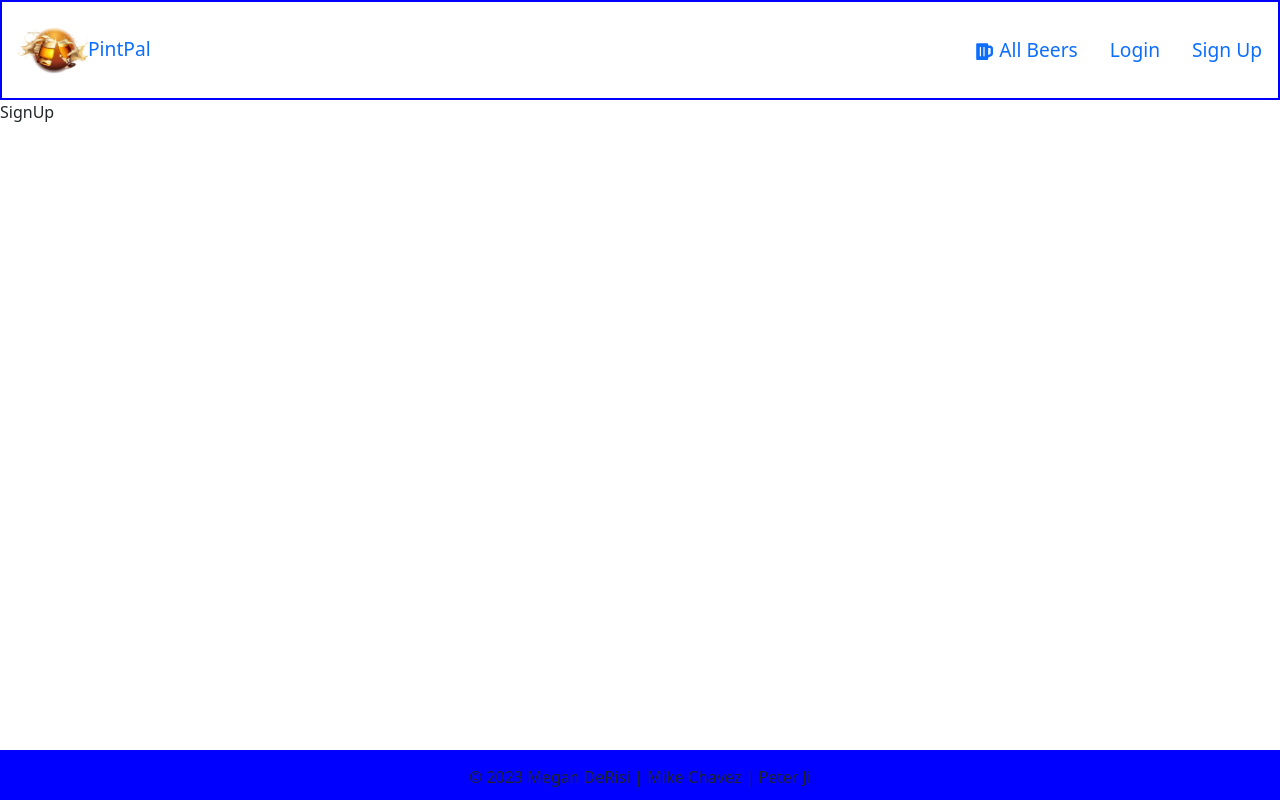
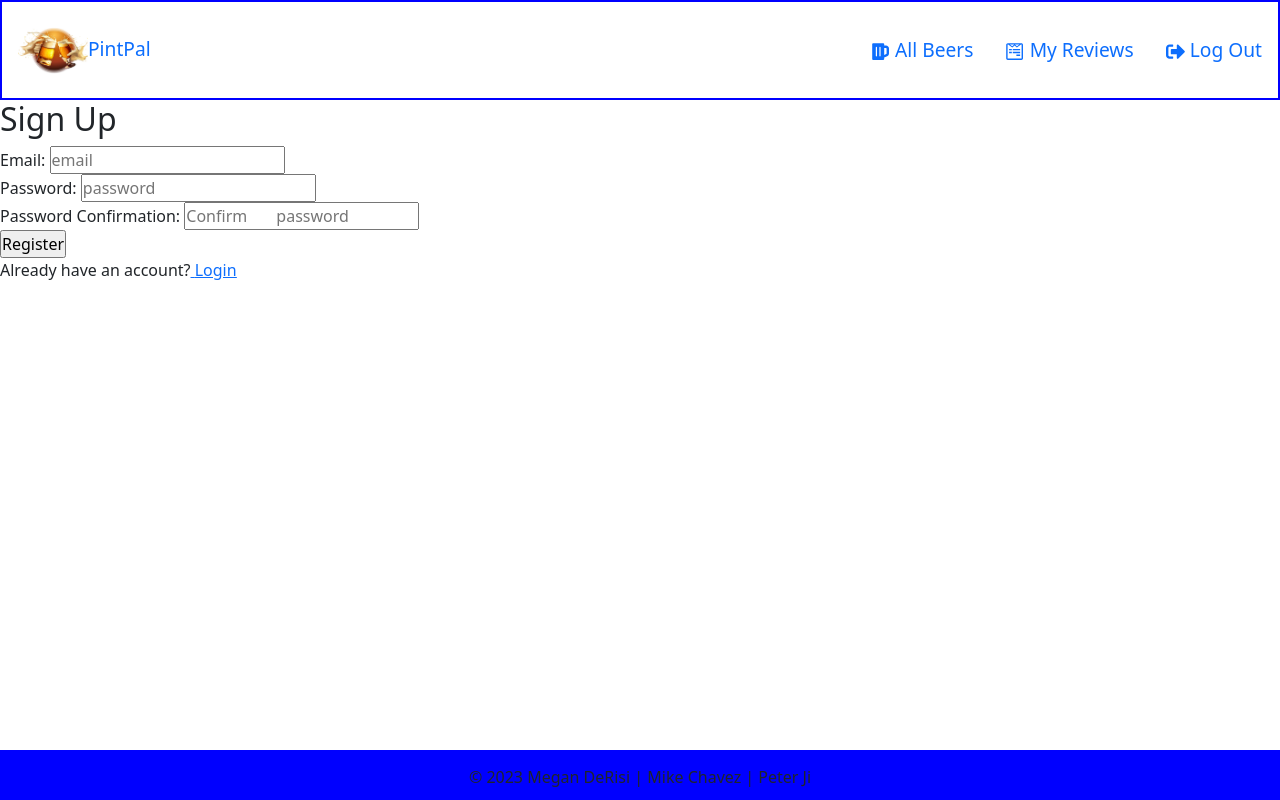
Before and after one commit to MMPThree/pintpal-frontend, a React (Create React App) app: page /signup in a window 1280 px wide. Built offline with nearby package versions, Linux system fonts and the light colour scheme.

Commit message:
signin signup done

```diff
--- a/src/App.js
+++ b/src/App.js
@@ -1,5 +1,5 @@
 import './App.css';
-import React, { useState } from 'react'
+import React, { useState, useEffect } from 'react'
 import { Routes, Route } from "react-router-dom"
 import mockUsers from "./mockUsers.js"
 import mockBeers from "./mockBeers.js"
@@ -27,9 +27,83 @@
   const [beers, setBeers] = useState(mockBeers)
   const [reviews, setReviews] = useState(mockReviews)
 
+  const url = "http://localhost:3000"
+
+  useEffect(() => {
+    const loggedInUser = localStorage.getItem("user")
+    if (loggedInUser) {
+      setCurrentUser(JSON.parse(loggedInUser))
+    }
+  }, [])
+
+  const login = (userInfo) => {
+    fetch(`${url}/login`, {
+      body: JSON.stringify(userInfo),
+      headers: {
+        "Content-Type": "application/json",
+        Accept: "application/json",
+      },
+      method: "POST",
+    })
+      .then((response) => {
+        if (!response.ok) {
+          throw Error(response.statusText)
+        }
+        // store the token
+        localStorage.setItem("token", response.headers.get("Authorization"))
+        return response.json()
+      })
+      .then((payload) => {
+        localStorage.setItem("user", JSON.stringify(payload))
+        setCurrentUser(payload)
+      })
+      .catch((error) => console.log("login errors: ", error))
+  }
+
+  const signup = (userInfo) => {
+    fetch(`${url}/signup`, {
+      body: JSON.stringify(userInfo),
+      headers: {
+        "Content-Type": "application/json",
+        Accept: "application/json",
+      },
+      method: "POST",
+    })
+      .then((response) => {
+        if (!response.ok) {
+          throw Error(response.statusText)
+        }
+        console.log(response)
+        // store the token
+        localStorage.setItem("token", response.headers.get("Authorization"))
+        return response.json()
+      })
+      .then((payload) => {
+        localStorage.setItem("user", JSON.stringify(payload))
+        setCurrentUser(payload)
+      })
+      .catch((error) => console.log("signup errors: ", error))
+  }
+
+  const logout = (id) => {
+    fetch(`${url}/logout`, {
+      headers: {
+        "Content-Type": "application/json",
+        Authorization: localStorage.getItem("token"),
+      },
+      method: "DELETE",
+    })
+      .then((payload) => {
+        setCurrentUser(null)
+        localStorage.removeItem("token")
+        localStorage.removeItem("user")
+      })
+      .catch((error) => console.log("logout errors: ", error))
+  }
+
   return (
     <>
-      <Header current_user={currentUser}/>
+      <Header current_user={currentUser} logout={logout}/>
       <Routes>
         <Route path="/" element={<Home />} />
         <Route path="/aboutus" element={<AboutUs />} />
@@ -38,8 +112,8 @@
         <Route path="/reviewedit/:id" element={<ReviewEdit />} />
         <Route path="/reviewnew" element={<ReviewNew />} />
         <Route path="/reviewprotectedindex" element={<ReviewProtectedIndex />} />
-        <Route path="/signin" element={<SignIn />} />
-        <Route path="/signup" element={<SignUp />} />
+        <Route path="/login" element={<SignIn login={login}/>} />
+        <Route path="/signup" element={<SignUp signup={signup}/>} />
         <Route path="/*" element={<NotFound />} />
       </Routes>
       <Footer />
--- a/src/components/Header.css
+++ b/src/components/Header.css
@@ -1,8 +1,10 @@
+
 .navbar {
     border: 2px solid blue;
     font-size: 1.2rem;
     height: 100px;
-    background-color: ;
+    overflow: hidden;
+    width: 100%;
 }
 
 .nav-menu {
--- a/src/components/Header.js
+++ b/src/components/Header.js
@@ -1,11 +1,18 @@
 import React from 'react'
 import { Nav, NavItem } from 'reactstrap'
-import { NavLink } from 'react-router-dom'
+import { NavLink, useNavigate } from 'react-router-dom'
 import pintpal from '../assets/pintpal.jpeg'
-import { FaBeer } from "react-icons/fa"
+import { FaBeer, FaSignInAlt, FaSignOutAlt, FaPencilAlt, FaWpforms } from "react-icons/fa"
 import './Header.css'
 
-const Header = () => {
+const Header = ({ current_user, logout }) => {
+  const navigate = useNavigate()
+
+  const signOut = () => {
+    logout()
+    navigate("/")
+  }
+
   return (
     <>
       <Nav className='navbar'>
@@ -23,27 +30,36 @@
               <FaBeer /> All Beers
             </NavLink>
           </NavItem>
-        {/* {current_user && (
+          {current_user && (
             <>
               <NavItem>
                 <NavLink to="/reviewprotectedindex" className='nav-link'>
-             My Reviews
+                  <FaWpforms /> My Reviews
+                </NavLink>
+              </NavItem>
+
+              <NavItem>
+                <NavLink className="nav-link" onClick={signOut}>
+                  <FaSignOutAlt /> Log Out
                 </NavLink>
               </NavItem>
             </>
-      )} */}
-
+          )}
+          {!current_user && (
+            <>
           <NavItem>
-          <NavLink to="/signin" className='nav-link'>
-             Login
+            <NavLink to="/login" className='nav-link'>
+              <FaSignInAlt /> Login
             </NavLink>
           </NavItem>
 
           <NavItem>
             <NavLink to="/signup" className='nav-link'>
-             Sign Up
+              <FaPencilAlt /> Sign Up
             </NavLink>
           </NavItem>
+          </>
+          )}
         </div>
       </Nav>
 
--- a/src/pages/SignIn.js
+++ b/src/pages/SignIn.js
@@ -1,8 +1,37 @@
-import React from 'react'
+import React, { useRef } from 'react'
+import { useNavigate } from 'react-router-dom'
+import './SignIn.css'
 
-const SignIn = () => {
+const SignIn = ({ login }) => {
+  const formRef = useRef()
+  const navigate = useNavigate()
+
+  const handleSubmit = (e) => {
+    e.preventDefault()
+    const formData = new FormData(formRef.current)
+    const data = Object.fromEntries(formData)
+    const userInfo = {
+      "user": { email: data.email, password: data.password }
+    }
+    login(userInfo)
+    navigate("/")
+    e.target.reset()
+  }
+
   return (
-    <div>SignIn</div>
+    <div>
+      <h2>Login</h2>
+      <form className='signup-form' ref={formRef} onSubmit={handleSubmit}>
+        Email: <input type="email" name="email" placeholder="email" className='signup-input' />
+        <br />
+        Password: <input type="password" name="password" placeholder="password" className='signup-input' />
+        <br />
+        <input className="submit-form" type='submit' value="Login" />
+        <div className="bottom-link">Not registered?
+          <a href="/signup">  <u>Sign Up</u></a>
+        </div>
+      </form>
+    </div>
   )
 }
 
--- a/src/pages/SignUp.js
+++ b/src/pages/SignUp.js
@@ -1,8 +1,46 @@
-import React from 'react'
+import React, { useRef } from 'react'
+import { useNavigate } from "react-router-dom"
+import './SignUp.css'
 
-const SignUp = () => {
+const SignUp = ({ signup }) => {
+  const formRef = useRef()
+  const navigate = useNavigate()
+
+  const handleSubmit = (e) => {
+    e.preventDefault()
+    const formData = new FormData(formRef.current)
+    const data = Object.fromEntries(formData)
+    const userInfo = {
+      "user": { email: data.email, password: data.password }
+    }
+    signup(userInfo)
+    e.target.reset()
+    navigate("/")
+  }
+
   return (
-    <div>SignUp</div>
+    <div className='signup-body'>
+      <h2 className='sign-header'>Sign Up</h2>
+      <form className='signup-form' ref={formRef} onSubmit={handleSubmit}>
+        Email: <input type="email" name="email" placeholder="email" className='signup-input' />
+        <br />
+        Password: <input type="password" name="password" placeholder="password" className='signup-input' />
+        <br />
+        Password Confirmation:{" "}
+        <input
+          className='signup-input'
+          type="password"
+          name="password_confirmation"
+          placeholder="Confirm
+      password"
+        />
+        <br />
+        <input className="submit-form" type='submit' value="Register" />
+        <div className="bottom-link">Already have an account?
+          <a href="/login">  <u>Login</u></a>
+        </div>
+      </form>
+    </div>
   )
 }
 
```
Also changed, not shown: src/pages/SignIn.css (added), src/pages/SignUp.css (added), 2 other files (tests, documents, lock files or other folders). Lines whose indentation alone changed are shown as unchanged.
